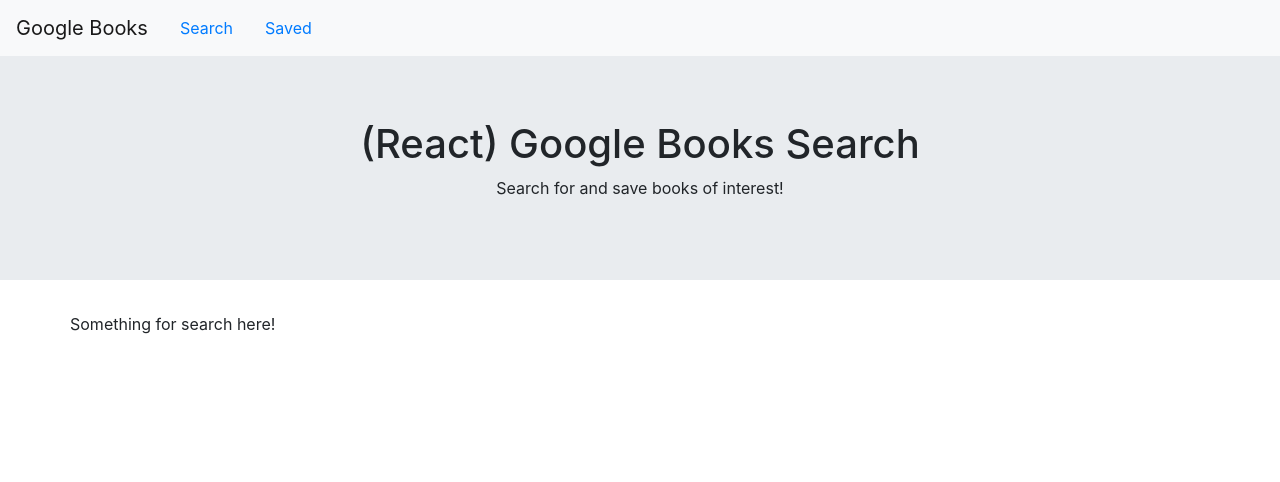
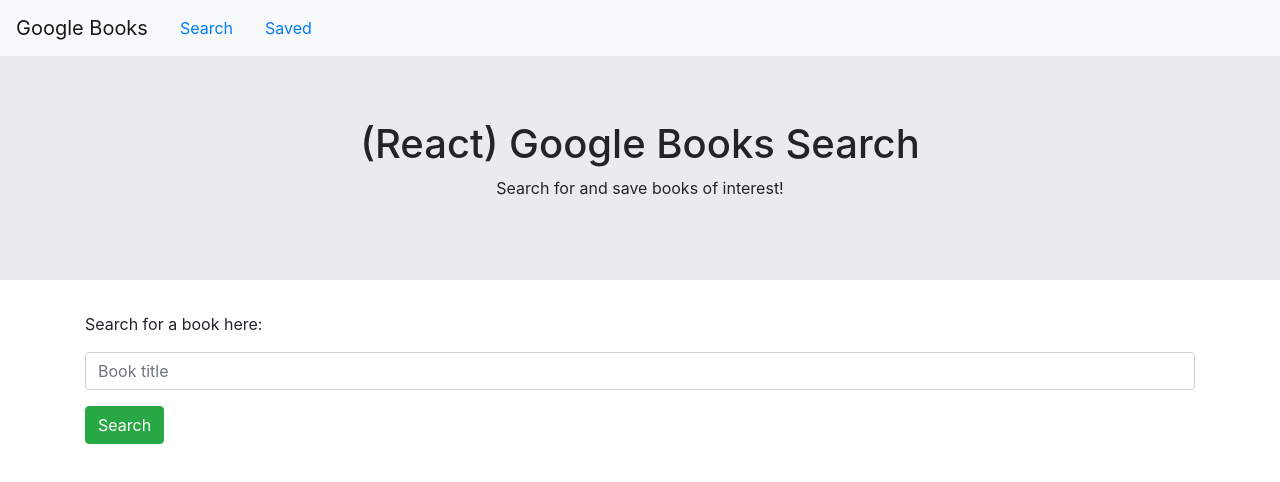
Before and after one commit to hilbug/21-google-books-search, a React (Create React App) app in the folder client/: page / in a window 1280 px wide. Shown: the top 482 px of the page. Built offline with nearby package versions, Linux system fonts and the light colour scheme.

Commit message:
add search form

```diff
--- /dev/null
+++ b/client/src/components/Form.js
@@ -0,0 +1,21 @@
+import React from "react";
+
+// This file exports the Input search box and FormBtn components
+
+export function SearchBox(props) {
+  return (
+    <div className="form-group">
+      <input type="search" className="form-control" {...props} />
+    </div>
+  );
+}
+
+export function FormBtn(props) {
+  return (
+    <button {...props} style={{ float: "left", marginBottom: 10 }} className="btn btn-success">
+      {props.children}
+    </button>
+  );
+}
+
+// Week 21 Activity 5
--- a/client/src/pages/Search.js
+++ b/client/src/pages/Search.js
@@ -1,11 +1,23 @@
 import Container from 'react-bootstrap/Container';
 import Row from 'react-bootstrap/Row';
+import Col from 'react-bootstrap/Col';
+import { SearchBox, FormBtn } from "../components/Form";
 
 const Search = () => {
     return (
         <Container>
             <Row>
-                <p>Something for search here!</p>
+                <Col>
+                <form>
+                <p>Search for a book here:</p>
+                    <SearchBox
+                        //onChange={handleInputChange}
+                        name="book search box"
+                        placeholder="Book title"
+                    />
+                    <FormBtn>Search</FormBtn>
+                </form>
+                </Col>
             </Row>
         </Container>
     )
```
